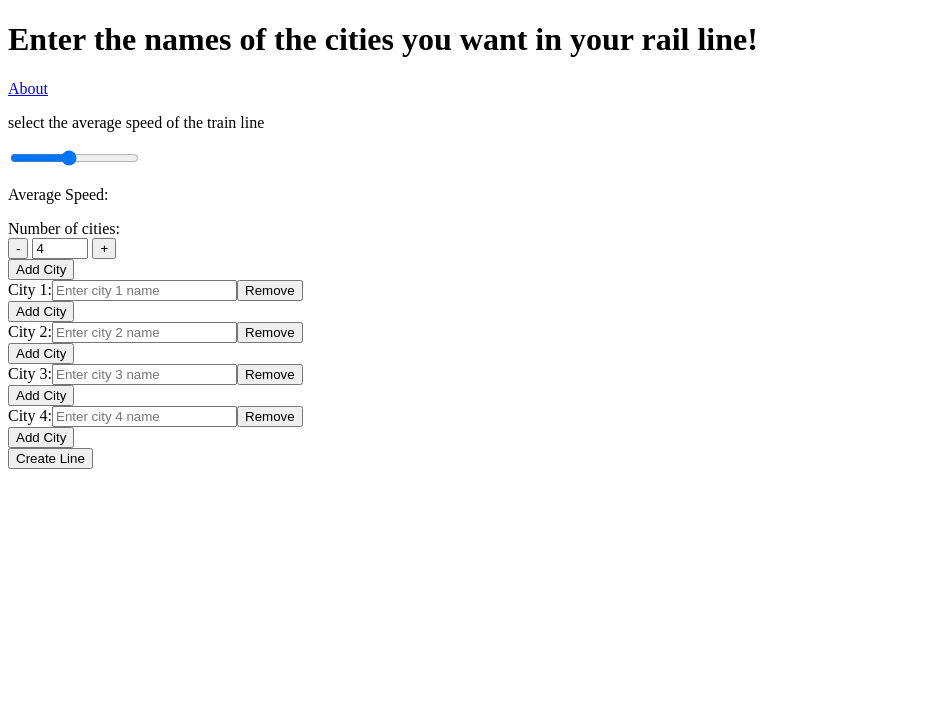
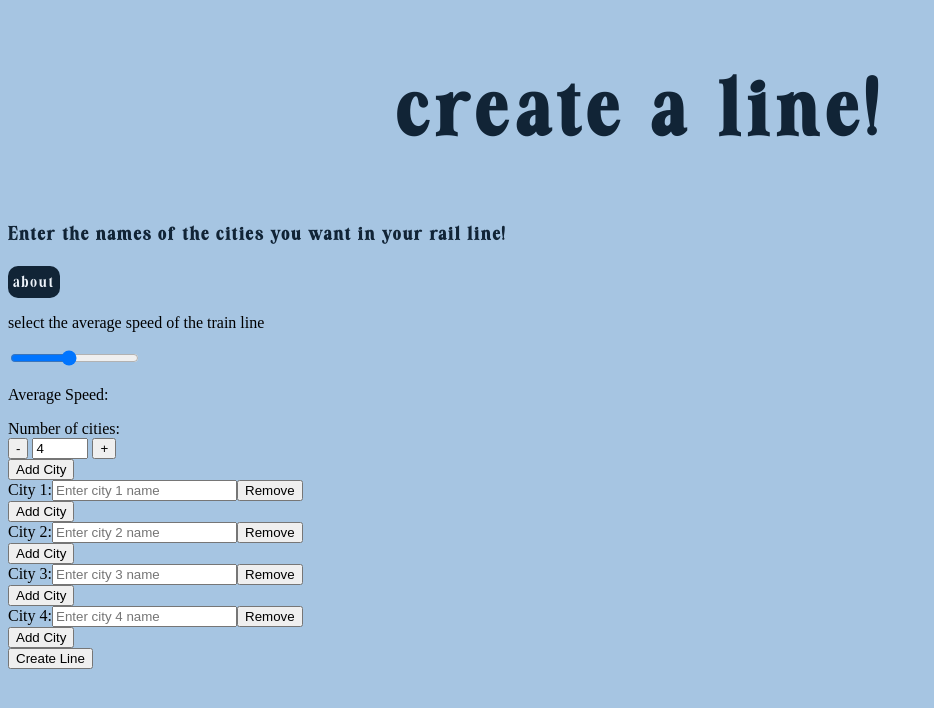
Before and after one commit to jvmueller/RIV, a Flask app: page / in a window 1280 px wide. Shown: the top 708 px of the page, without its empty margins (0-934 px from the left). Run offline with Flask 3, Linux system fonts and the light colour scheme.

Commit message:
Working on styling the website

```diff
--- a/web/static/css/index.css
+++ b/web/static/css/index.css
@@ -0,0 +1,46 @@
+:root{
+    --white: #ECF2F9;
+    --blue: #A6C5E2;
+    --lightblue: #C9DCEE;
+    --black: #112436;
+    --darkblue: #336A9E;
+
+}
+
+/*Using a custom font*/
+@font-face {
+  font-family: "aveline_eleganzaregular";
+  src: url("../fonts/avelineeleganzaregular-kvqea.woff2") format("woff2");
+  font-display: swap;
+}
+
+body{
+    background: var(--blue);
+}
+
+.cal{
+    font-family: 'aveline_eleganzaregular', sans-serif;
+    color: var(--black);
+    text-align: center;
+    letter-spacing: 0.1em;
+    font-size: 80px;
+
+}
+
+.instructions{
+    font-family: 'aveline_eleganzaregular', sans-serif;
+    color: var(--black);
+    letter-spacing: 0.1em;
+}
+
+.about-link{
+    display: inline-block;
+    font-family: 'aveline_eleganzaregular', sans-serif;
+    color: var(--white);
+    padding: 5px;
+    background-color: var(--black);
+    letter-spacing: 0.1em;
+    cursor: pointer;
+    text-decoration: none;
+    border-radius: 10px;
+}
--- a/web/templates/index.html
+++ b/web/templates/index.html
@@ -1,11 +1,13 @@
 <!DOCTYPE html>
 <html>
 <head>
+    <link rel = "stylesheet" href = "../static/css/index.css">
     <title>Rail Line Generator</title>
 </head>
 <body>
-    <h1>Enter the names of the cities you want in your rail line!</h1>
-    <a href="/about">About</a>
+    <h1 class = "cal">create a line!</h1>
+    <h3 class = "instructions">Enter the names of the cities you want in your rail line!</h3>
+    <a class = "about-link" href="/about">about</a>
     <p>select the average speed of the train line</p>
     <input type="range" min="90" max="200" step="10" value="140" class="slider" id="speedRange">
     <p>Average Speed: <span id="output"></span></p>
```
Also changed, not shown: na_metros.db, web/static/fonts/avelineeleganzaregular-kvqea.woff2 (added), 3 other files.
